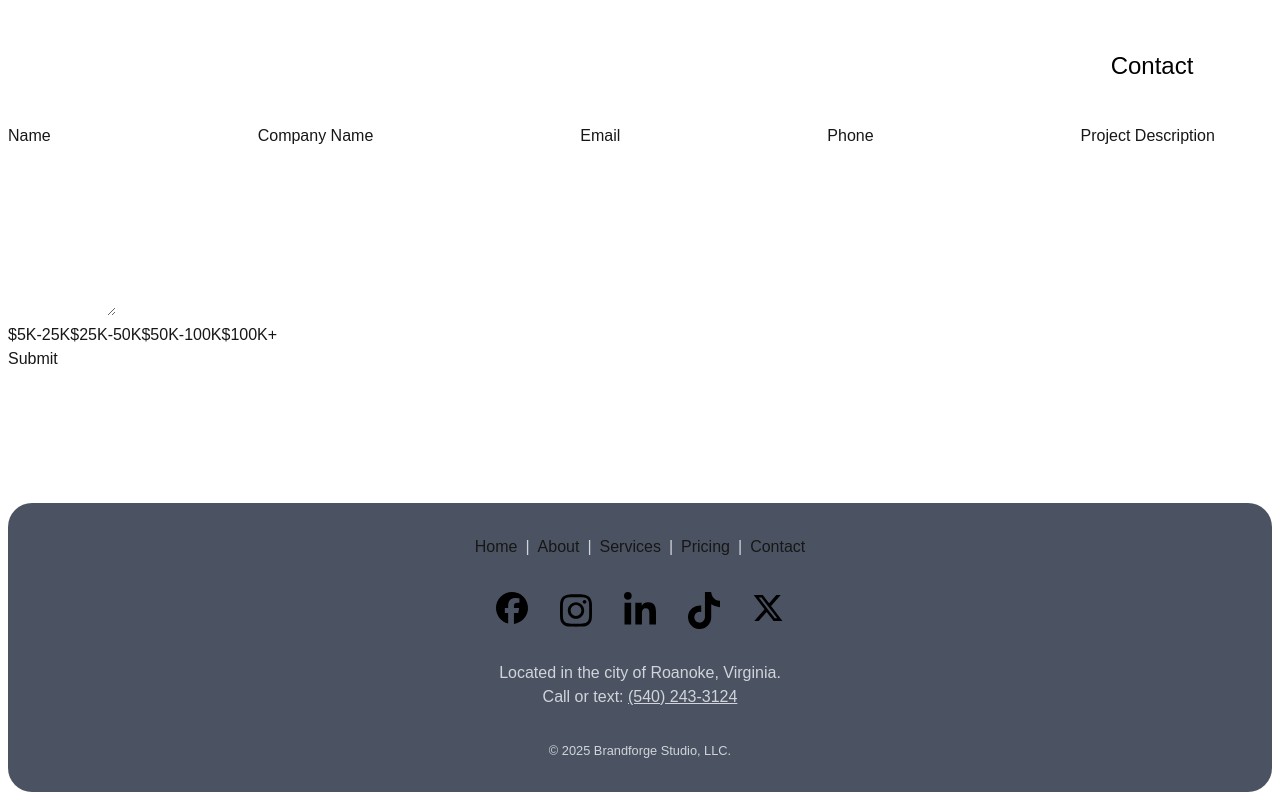
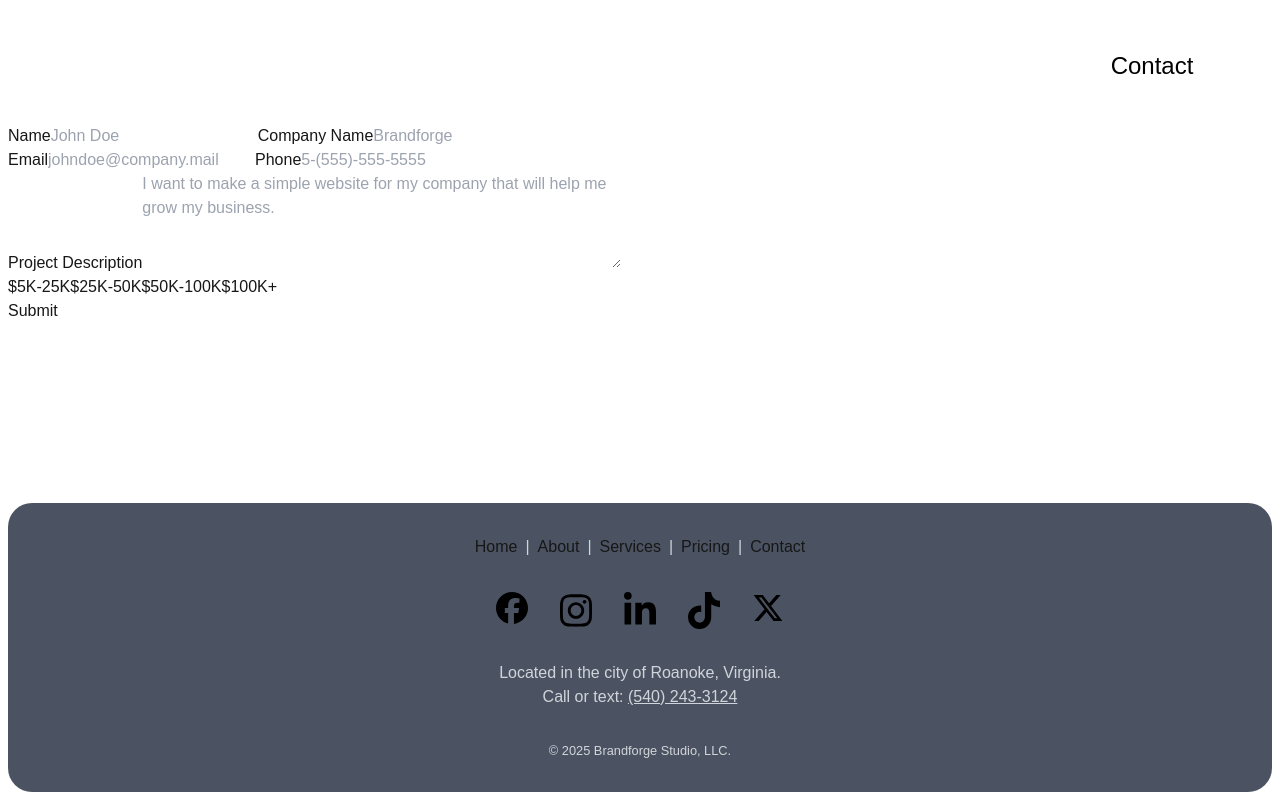
Before and after one commit to Brandforge-Studio/brandforge.studio, a Next.js app: page /contact in a window 1280 px wide. Built offline with nearby package versions, Linux system fonts and the light colour scheme; a web font is replaced by a local one.

Commit message:
A fixed contact page using HTML only.

```diff
--- a/src/app/contact/page.js
+++ b/src/app/contact/page.js
@@ -2,16 +2,20 @@ export default function Contact() {
   return (
     <>
       <form>
-      <label>Name</label>
-      <input type="text"></input>
-      <label>Company Name</label>
-      <input type="text"></input>
-      <label>Email</label>
-      <input type="email"></input>
-      <label>Phone</label>
-      <input type="tel"></input>
-      <label>Project Description</label>
-      <textarea name="projectDescription" rows="7" cols="10"></textarea>
+       <div>
+        <label for="userName">Name</label>
+        <input type="text" name="userName" placeholder="John Doe"/>
+        <label for="companyName">Company Name</label>
+        <input type="text" name="companyName" placeholder="Brandforge"/>
+      </div>
+      <div>
+        <label for="email">Email</label>
+        <input type="email" name="email" placeholder="johndoe@company.mail"/>
+        <label for="phoneNumber">Phone</label>
+        <input type="tel" name="phoneNumber" placeholder="5-(555)-555-5555"/>
+      </div>
+      <label for="projectDescription">Project Description</label>
+      <textarea name="projectDescription" rows="4" cols="50" placeholder="I want to make a simple website for my company that will help me grow my business."></textarea>
       <div>
         <button>
           $5K-25K
@@ -26,7 +30,9 @@ export default function Contact() {
           $100K+
         </button>
       </div>
-      <button type="submit">Submit</button>
+      <div>
+        <button type="submit">Submit</button>
+      </div>
       </form>
     </>
   )
```
